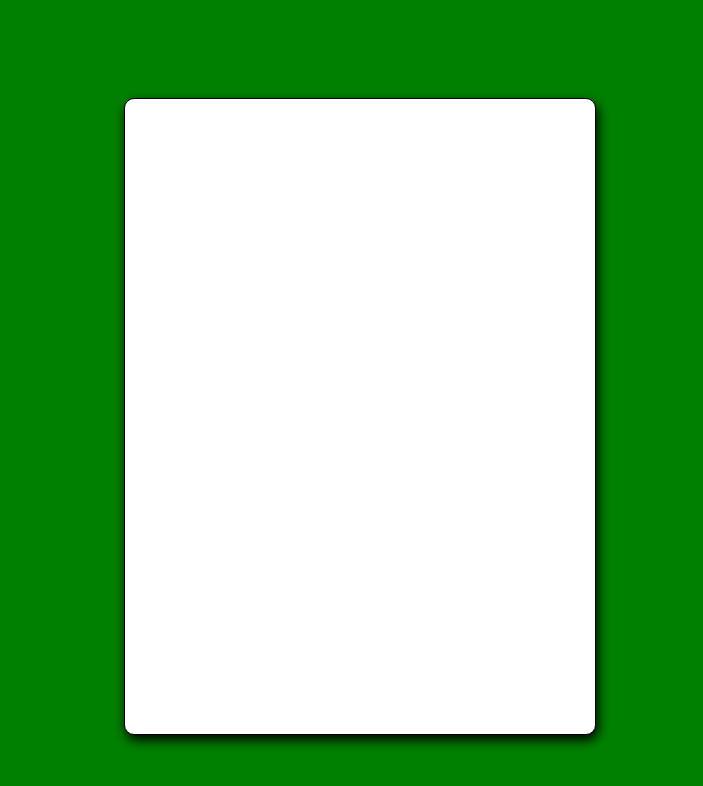
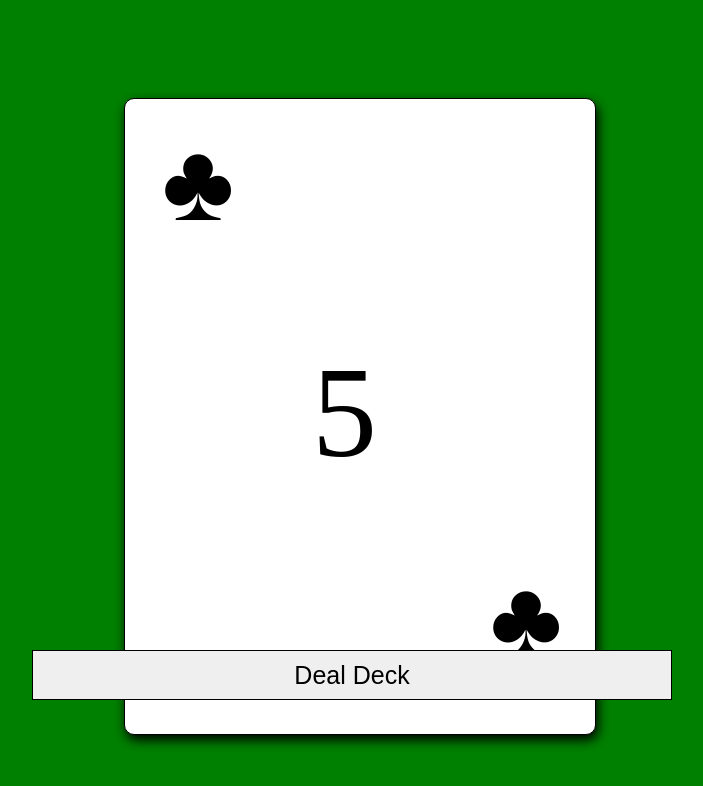
Before and after one commit to o-b3d/random-card-generator, a website: page index.html in a window 1280 px wide. Shown: the whole page, without its empty margins (288-991 px from the left). Drawn offline with Linux system fonts and the light colour scheme.

Commit message:
"completed" project

```diff
--- a/index.html
+++ b/index.html
@@ -1,17 +1,18 @@
 <!DOCTYPE html>
 <html lang="en">
+  <script src="main.js"></script>
   <head>
     <meta charset="UTF-8" />
     <meta name="viewport" content="width=device-width, initial-scale=1.0" />
     <title>Random Card Generator</title>
     <link href="stylesheet.css" rel="stylesheet" />
-    <script src="main.js"></script>
   </head>
   <body>
     <div class="card-container">
-      <div class="top-icon"></div>
-      <div class="generated-number"></div>
-      <div class="bottom-icon"></div>
+      <div class="top-icon" id="topSuit"></div>
+      <div class="generated-number" id="generatedNumber"></div>
+      <div class="bottom-icon" id="bottomSuit"></div>
     </div>
+    <button class="cardButton" id="randomCardButton">Deal Deck</button>
   </body>
 </html>
--- a/main.js
+++ b/main.js
@@ -1,7 +1,11 @@
-window.onLoad = () => {
-  let suitSymbols = ["♠", "♣", "♥", "♦"];
+window.onload = () => {
+  document.getElementById("randomCardButton");
+  randomCardButton.addEventListener("click", randomCard);
+
+  let suitSymbols = ["♥", "♠", "♣", "♦"];
 
   let deckNumber = [
+    "A",
     "2",
     "3",
     "4",
@@ -16,11 +20,25 @@ window.onLoad = () => {
     "Q",
   ];
 
-/* let number = document.getElementsByClassName("top-icon", "bottom-icon") */
-let getRandomDeckNumber = deckNumber[Math.floor(Math.random() * deckNumber.length)]
+  function randomCard() {
+    let getRandomDeckNumber =
+      deckNumber[Math.floor(Math.random() * deckNumber.length)];
+    let getRandomSuitNumber =
+      suitSymbols[Math.floor(Math.random() * suitSymbols.length)];
+    document.getElementById("topSuit").textContent = getRandomSuitNumber;
+    document.getElementById("generatedNumber").textContent =
+      getRandomDeckNumber;
+    document.getElementById("bottomSuit").textContent = getRandomSuitNumber;
+    let redHeart = document.querySelectorAll(".top-icon", ".bottom-icon");
 
+    if (getRandomSuitNumber != "♥") {
+      redHeart[0].style.color = "black";
+      redHeart[1].style.color = "black";
+    } else {
+      redHeart[0].style.color = "red";
+      redHeart[1].style.color = "red";
+    }
+  }
 
-/* let suit = document.getElementsByClassName("generated-number") */
-let getRandomSuitNumber = suitSymbols[Math.floor(Math.random() * suitSymbols.length)]
-
+  window.onload = randomCard();
 };
--- a/stylesheet.css
+++ b/stylesheet.css
@@ -18,18 +18,43 @@ body {
 }
 
 .top-icon {
-    position: absolute;
-    width: auto;
-    height: auto;
+  display: flex;
+  top: 0;
+  left: 0;
+  margin-left: 27px;
+  margin-top: 11px;
+  font-size: 110px;
 }
 
 .generated-number {
-    width: auto;
-    height: auto;
+  display: inline-block;
+  text-align: center;
+  font-size: 130px;
+  margin-left: 177px;
+  margin-top: 90px;
 }
 
-.buttom-icon {
-    position: absolute;
-    width: auto;
-    height: auto;
+.bottom-icon {
+  display: flex;
+  bottom: 0;
+  right: 0;
+  font-size: 110px;
+  margin-left: 355px;
+  margin-top: 70px;
 }
+
+.redHeart {
+  color: red;
+}
+
+.cardButton {
+  width: 50%;
+  height: 50px;
+  font-size: 25px;
+  border: 1px solid black;
+  position: absolute;
+  bottom: 100px;
+  left: 50%;
+  transform: translateX(-50%);
+  text-align: center;
+}
```
Also changed, not shown: package.json (added, +12 -0 lines), 1 other file.
